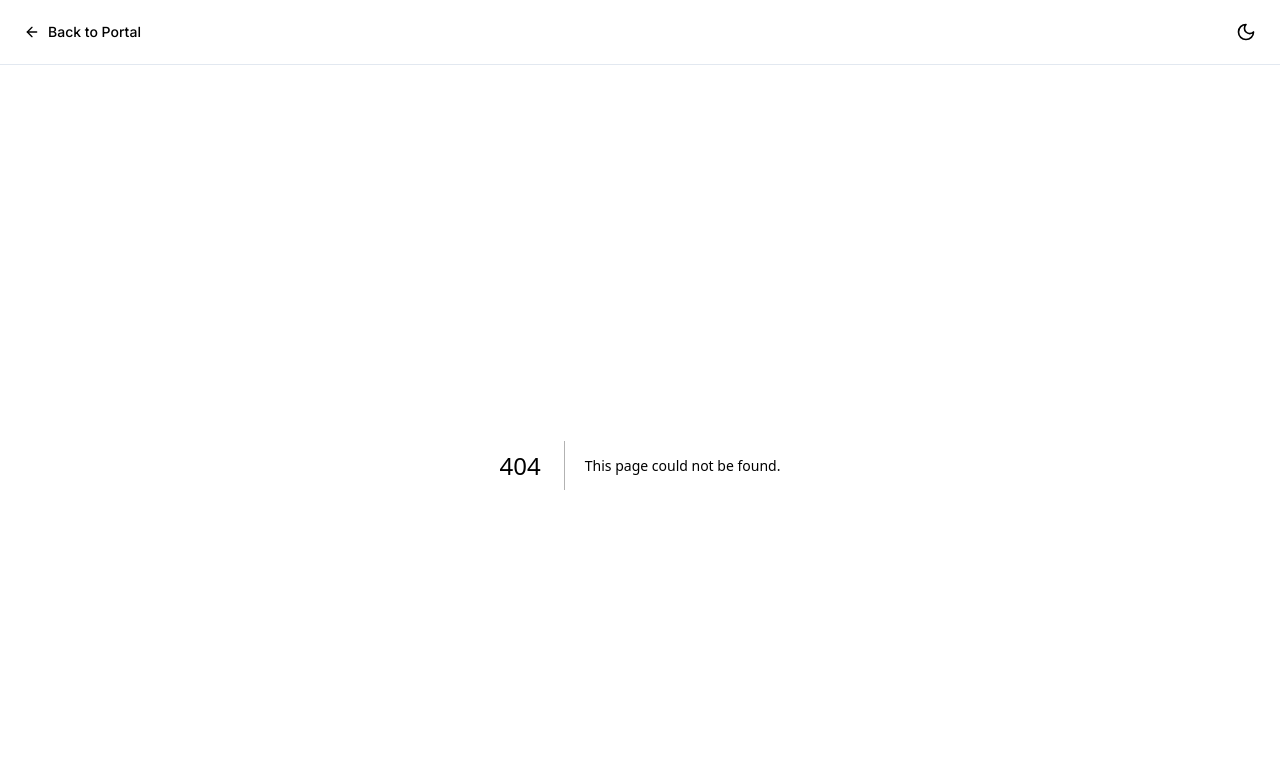
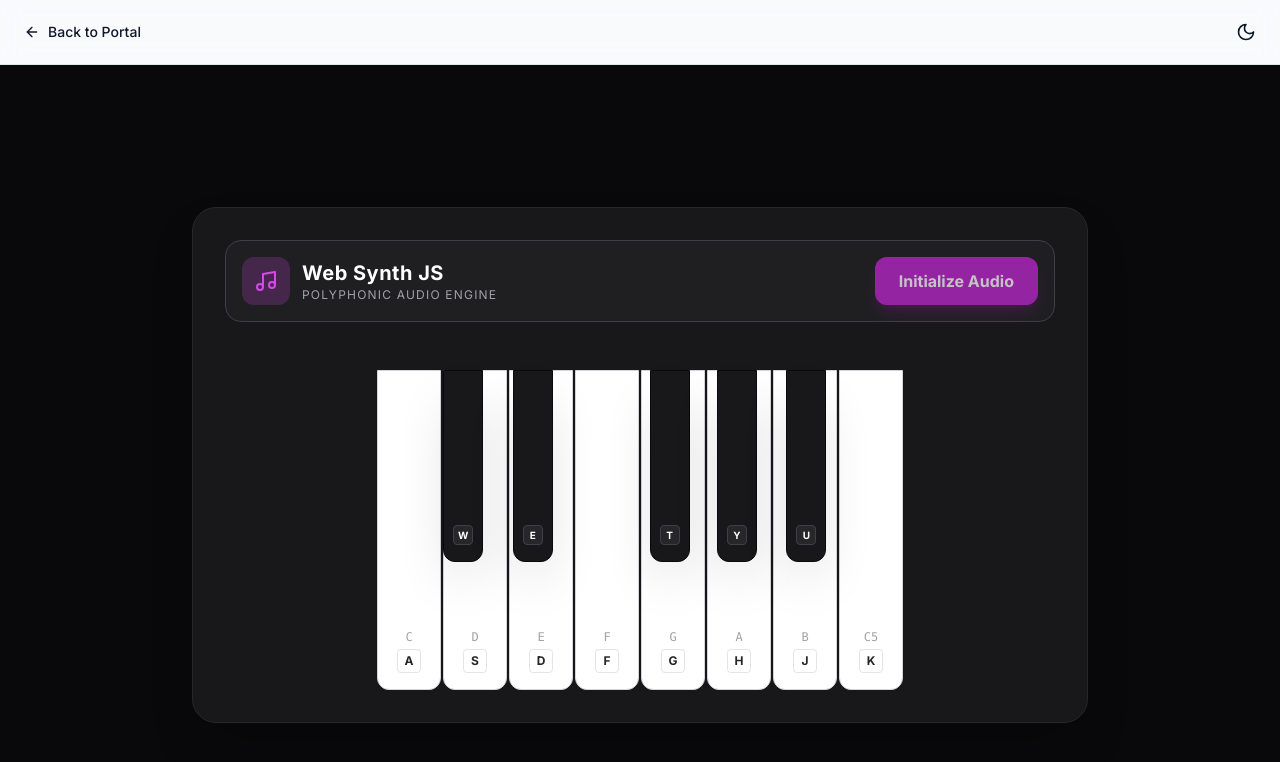
Before and after one commit to Prem759-0/landing-page-universe, a Next.js app: page /synth-keyboard in a window 1280 px wide. Before the commit this address had no page. Shown: the top 762 px of the page. Built offline with nearby package versions, Linux system fonts and the light colour scheme.

Commit message:
Create page.tsx

```diff
--- /dev/null
+++ b/app/synth-keyboard/page.tsx
@@ -0,0 +1,202 @@
+"use client";
+
+import { useState, useEffect, useRef, useCallback } from "react";
+import { Music, Volume2 } from "lucide-react";
+import { cn } from "@/lib/utils";
+
+// Frequencies for one octave (C4 to B4) plus black keys
+const NOTES = [
+  { note: "C", key: "A", freq: 261.63, isBlack: false },
+  { note: "C#", key: "W", freq: 277.18, isBlack: true },
+  { note: "D", key: "S", freq: 293.66, isBlack: false },
+  { note: "D#", key: "E", freq: 311.13, isBlack: true },
+  { note: "E", key: "D", freq: 329.63, isBlack: false },
+  { note: "F", key: "F", freq: 349.23, isBlack: false },
+  { note: "F#", key: "T", freq: 369.99, isBlack: true },
+  { note: "G", key: "G", freq: 392.00, isBlack: false },
+  { note: "G#", key: "Y", freq: 415.30, isBlack: true },
+  { note: "A", key: "H", freq: 440.00, isBlack: false },
+  { note: "A#", key: "U", freq: 466.16, isBlack: true },
+  { note: "B", key: "J", freq: 493.88, isBlack: false },
+  { note: "C5", key: "K", freq: 523.25, isBlack: false },
+];
+
+type Waveform = "sine" | "square" | "sawtooth" | "triangle";
+
+export default function SynthKeyboard() {
+  const [activeKeys, setActiveKeys] = useState<Set<string>>(new Set());
+  const [waveform, setWaveform] = useState<Waveform>("sawtooth");
+  const [isReady, setIsReady] = useState(false);
+
+  const audioCtxRef = useRef<AudioContext | null>(null);
+  const oscillatorsRef = useRef<Map<string, { osc: OscillatorNode, gain: GainNode }>>(new Map());
+
+  const initAudio = useCallback(() => {
+    if (!audioCtxRef.current) {
+      audioCtxRef.current = new (window.AudioContext || (window as any).webkitAudioContext)();
+      setIsReady(true);
+    }
+  }, []);
+
+  const playNote = useCallback((key: string, freq: number) => {
+    if (!audioCtxRef.current) return;
+    if (oscillatorsRef.current.has(key)) return;
+
+    const ctx = audioCtxRef.current;
+    const osc = ctx.createOscillator();
+    const gain = ctx.createGain();
+
+    osc.type = waveform;
+    osc.frequency.setValueAtTime(freq, ctx.currentTime);
+
+    // Attack & Release envelope
+    gain.gain.setValueAtTime(0, ctx.currentTime);
+    gain.gain.linearRampToValueAtTime(0.3, ctx.currentTime + 0.05);
+
+    osc.connect(gain);
+    gain.connect(ctx.destination);
+    osc.start();
+
+    oscillatorsRef.current.set(key, { osc, gain });
+    setActiveKeys(prev => new Set(prev).add(key));
+  }, [waveform]);
+
+  const stopNote = useCallback((key: string) => {
+    const active = oscillatorsRef.current.get(key);
+    if (active && audioCtxRef.current) {
+      const ctx = audioCtxRef.current;
+      active.gain.gain.setValueAtTime(active.gain.gain.value, ctx.currentTime);
+      active.gain.gain.exponentialRampToValueAtTime(0.001, ctx.currentTime + 0.3);
+      active.osc.stop(ctx.currentTime + 0.3);
+      oscillatorsRef.current.delete(key);
+    }
+    setActiveKeys(prev => {
+      const next = new Set(prev);
+      next.delete(key);
+      return next;
+    });
+  }, []);
+
+  useEffect(() => {
+    const handleKeyDown = (e: KeyboardEvent) => {
+      if (e.repeat) return;
+      const key = e.key.toUpperCase();
+      const note = NOTES.find(n => n.key === key);
+      if (note) playNote(key, note.freq);
+    };
+
+    const handleKeyUp = (e: KeyboardEvent) => {
+      const key = e.key.toUpperCase();
+      stopNote(key);
+    };
+
+    window.addEventListener("keydown", handleKeyDown);
+    window.addEventListener("keyup", handleKeyUp);
+    return () => {
+      window.removeEventListener("keydown", handleKeyDown);
+      window.removeEventListener("keyup", handleKeyUp);
+    };
+  }, [playNote, stopNote]);
+
+  return (
+    <div className="flex-1 flex flex-col items-center justify-center p-4 bg-zinc-950 min-h-screen">
+      <div className="w-full max-w-4xl bg-zinc-900 border border-zinc-800 rounded-3xl p-8 shadow-2xl">
+
+        {/* Synth Control Panel */}
+        <div className="flex flex-col md:flex-row justify-between items-center mb-12 gap-6 bg-zinc-800/50 p-4 rounded-2xl border border-zinc-700">
+          <div className="flex items-center gap-3">
+            <div className="w-12 h-12 bg-fuchsia-500/20 rounded-xl flex items-center justify-center text-fuchsia-500">
+              <Music className="w-6 h-6" />
+            </div>
+            <div>
+              <h1 className="text-xl font-bold text-white tracking-wide">Web Synth JS</h1>
+              <p className="text-zinc-400 text-xs uppercase tracking-widest">Polyphonic Audio Engine</p>
+            </div>
+          </div>
+
+          {!isReady ? (
+            <button
+              onClick={initAudio}
+              className="px-6 py-3 bg-fuchsia-600 hover:bg-fuchsia-500 text-white font-bold rounded-xl transition-colors shadow-lg shadow-fuchsia-900/50 animate-pulse"
+            >
+              Initialize Audio
+            </button>
+          ) : (
+            <div className="flex items-center gap-4">
+              <div className="flex bg-zinc-950 p-1 rounded-xl border border-zinc-800">
+                {(["sine", "square", "sawtooth", "triangle"] as Waveform[]).map((w) => (
+                  <button
+                    key={w}
+                    onClick={() => setWaveform(w)}
+                    className={cn(
+                      "px-4 py-2 rounded-lg text-xs font-bold uppercase transition-colors",
+                      waveform === w ? "bg-fuchsia-600 text-white" : "text-zinc-500 hover:text-zinc-300"
+                    )}
+                  >
+                    {w}
+                  </button>
+                ))}
+              </div>
+              <Volume2 className="w-5 h-5 text-zinc-500" />
+            </div>
+          )}
+        </div>
+
+        {/* Piano Keys */}
+        <div className="relative h-64 md:h-80 flex justify-center isolate pointer-events-auto">
+          {/* Render White Keys First */}
+          {NOTES.filter(n => !n.isBlack).map((n) => (
+            <div
+              key={n.key}
+              onMouseDown={() => { initAudio(); playNote(n.key, n.freq); }}
+              onMouseUp={() => stopNote(n.key)}
+              onMouseLeave={() => stopNote(n.key)}
+              className={cn(
+                "w-12 md:w-16 h-full border border-zinc-300 rounded-b-xl flex items-end justify-center pb-4 transition-all mx-[1px] select-none cursor-pointer",
+                activeKeys.has(n.key) ? "bg-zinc-200 shadow-inner translate-y-1" : "bg-white hover:bg-zinc-100 shadow-sm"
+              )}
+            >
+              <div className="flex flex-col items-center">
+                <span className="text-zinc-400 text-xs mb-1 font-mono">{n.note}</span>
+                <span className="w-6 h-6 border border-zinc-200 rounded text-zinc-800 text-xs font-bold flex items-center justify-center">{n.key}</span>
+              </div>
+            </div>
+          ))}
+
+          {/* Render Black Keys Absolutely positioned */}
+          <div className="absolute top-0 left-0 w-full h-full flex justify-center pointer-events-none">
+            <div className="relative w-[360px] md:w-[480px] h-[60%] flex">
+              {NOTES.map((n, i) => {
+                if (!n.isBlack) return null;
+                // Complex manual spacing based on array index to overlay correctly on white keys.
+                // Simplified for this layout by checking standard piano layout positions
+                let leftOffset = "0%";
+                if (n.note === "C#") leftOffset = "9%";
+                if (n.note === "D#") leftOffset = "23.5%";
+                if (n.note === "F#") leftOffset = "52%";
+                if (n.note === "G#") leftOffset = "66%";
+                if (n.note === "A#") leftOffset = "80.5%";
+
+                return (
+                  <div
+                    key={n.key}
+                    onMouseDown={() => { initAudio(); playNote(n.key, n.freq); }}
+                    onMouseUp={() => stopNote(n.key)}
+                    onMouseLeave={() => stopNote(n.key)}
+                    style={{ left: leftOffset }}
+                    className={cn(
+                      "absolute top-0 w-8 md:w-10 h-full rounded-b-xl flex items-end justify-center pb-4 transition-all select-none cursor-pointer z-10 pointer-events-auto shadow-2xl",
+                      activeKeys.has(n.key) ? "bg-zinc-800 translate-y-1" : "bg-zinc-900 border border-zinc-950"
+                    )}
+                  >
+                    <span className="w-5 h-5 border border-zinc-700 bg-zinc-800 rounded text-white text-[10px] font-bold flex items-center justify-center">{n.key}</span>
+                  </div>
+                );
+              })}
+            </div>
+          </div>
+        </div>
+      </div>
+    </div>
+  );
+}
```
